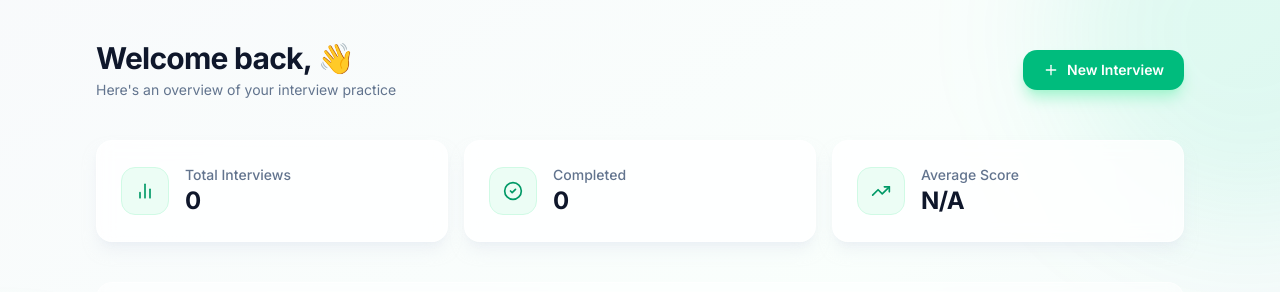
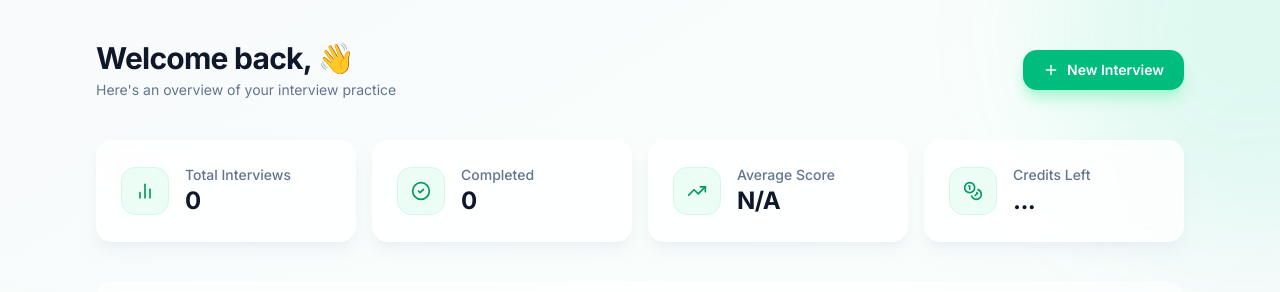
Before and after one commit to adarsh946/Ai_interview_platform, a Next.js app in the folder frontend/: page /dashboard in a window 1280 px wide. Shown: the top 292 px of the page. Built offline with nearby package versions, Linux system fonts and the light colour scheme; no server answers.

Commit message:
added wallet in the frontend

```diff
--- a/frontend/src/app/(dashboard)/dashboard/page.tsx
+++ b/frontend/src/app/(dashboard)/dashboard/page.tsx
@@ -12,6 +12,7 @@ import {
   MessageSquare,
   Calendar,
   TrendingUp,
+  Coins,
 } from "lucide-react";
 import Link from "next/link";
 import { useRouter } from "next/navigation";
@@ -253,6 +254,7 @@ function SkeletonCard() {
 export default function Page() {
   const [interviews, setInterviews] = useState<Interview[]>([]);
   const [isLoading, setIsLoading] = useState<boolean>(true);
+  const [walletBalance, setWalletBalance] = useState<number | null>(null);
 
   const user = useAuthStore((state) => state.user);
   const { isAuthenticated, isLoading: authLoading } = useAuthStore();
@@ -279,6 +281,18 @@ export default function Page() {
       }
     };
     fetchInterviews();
+  }, []);
+
+  useEffect(() => {
+    const fetchWalletBalance = async () => {
+      try {
+        const { data } = await api.get("/payment/wallet");
+        setWalletBalance(data);
+      } catch (err) {
+        console.error(err);
+      }
+    };
+    fetchWalletBalance();
   }, []);
 
   // ── Derived stats
@@ -323,7 +337,7 @@ export default function Page() {
         </div>
 
         {/* ── Stats Row */}
-        <div className="grid grid-cols-1 sm:grid-cols-3 gap-4 mb-10">
+        <div className="grid grid-cols-1 sm:grid-cols-2 lg:grid-cols-4 gap-4 mb-10">
           <StatCard
             icon={<BarChart2 size={20} className="text-emerald-600" />}
             label="Total Interviews"
@@ -340,6 +354,12 @@ export default function Page() {
             icon={<TrendingUp size={20} className="text-emerald-600" />}
             label="Average Score"
             value={averageScore}
+            accent="bg-emerald-50 border border-emerald-100"
+          />
+          <StatCard
+            icon={<Coins size={20} className="text-emerald-600" />}
+            label="Credits Left"
+            value={walletBalance ?? "..."}
             accent="bg-emerald-50 border border-emerald-100"
           />
         </div>
```
